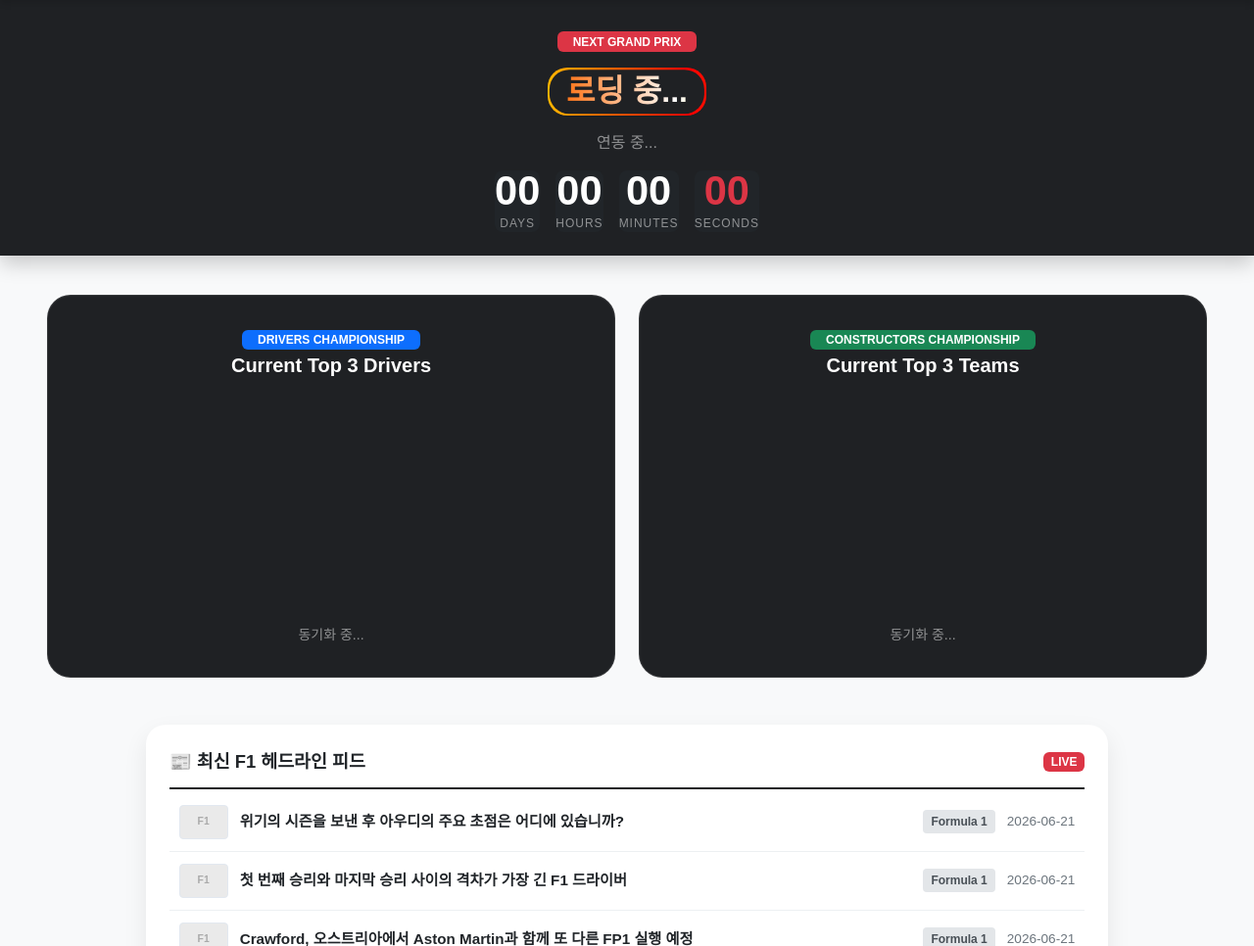
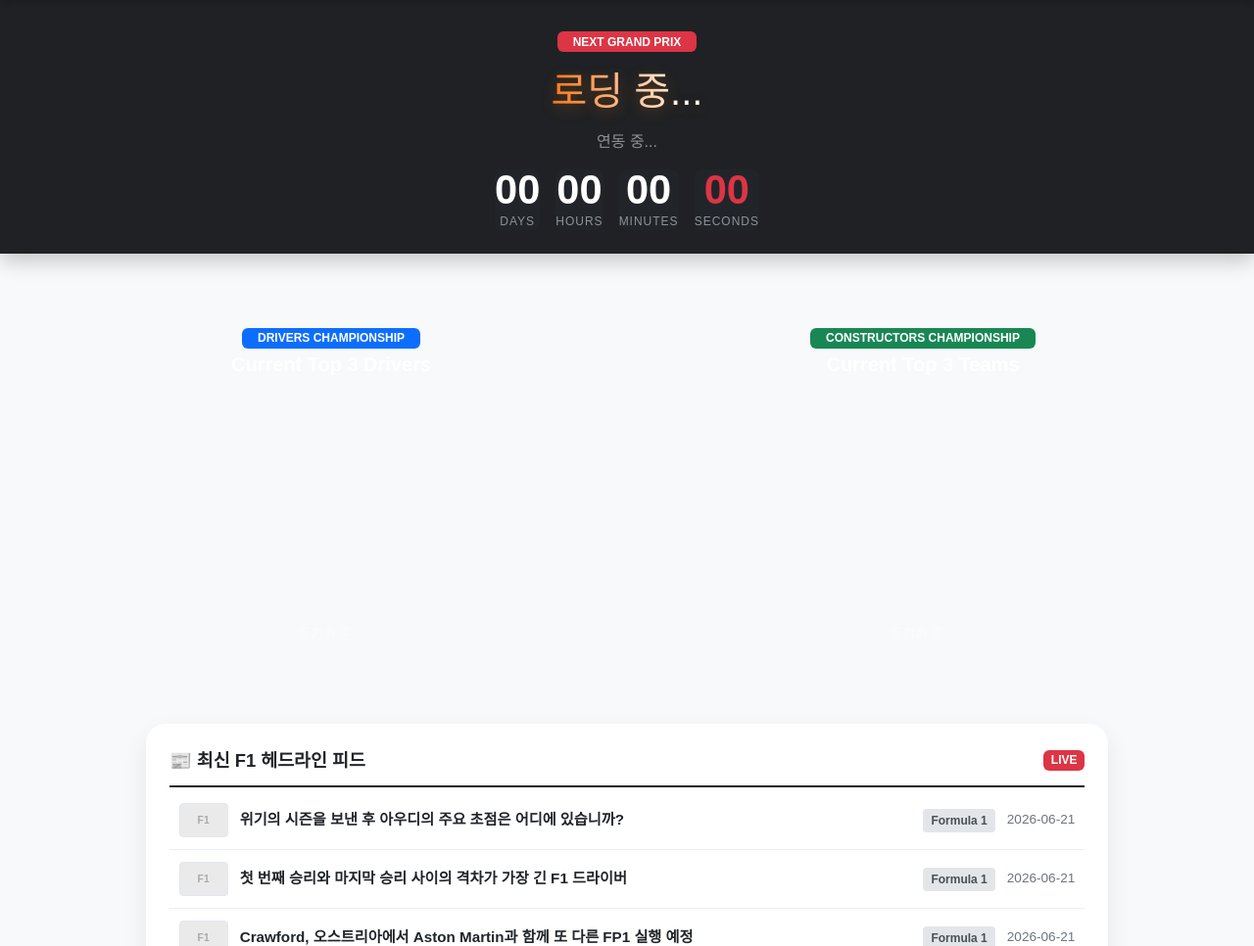
Before and after one commit to comp0604/f1aggregator, a Flask app: page / in a window 1280 px wide. Shown: the part 86-1052 px from the top of the page at 98% size. Run offline with Flask 3, Linux system fonts and the light colour scheme; data comes from the database, SQL or seed files in the repository; some libraries are stand-ins or nearby versions.

Commit message:
CSS Tilted Card index

```diff
--- a/templates/index.html
+++ b/templates/index.html
@@ -32,65 +32,18 @@
         .dash-circuit-map { width: 100%; height: 100%; object-fit: contain; border-radius: 12px; padding: 8px; background-color: rgba(255, 255, 255, 0.95); box-shadow: 0 6px 15px rgba(0,0,0,0.3); display: none; }
 
         /* =========================================
-           ✨ 추가된 기능 1: Animated Gradient Text ✨
+           ✨ 수정된 기능: 퓨어 애니메이티드 그라데이션 텍스트
            ========================================= */
-        .animated-gradient-text {
-            position: relative;
-            margin: 0 auto;
-            display: flex;
-            max-width: fit-content;
-            flex-direction: row;
-            align-items: center;
-            justify-content: center;
-            border-radius: 1.25rem;
-            font-weight: 800;
-            backdrop-filter: blur(10px);
-            transition: box-shadow 0.5s ease-out;
-            overflow: hidden;
-            cursor: pointer;
-            /* 테두리를 따라 흐르는 배경 그라데이션 */
-            background: linear-gradient(90deg, #ff0000, #ff8700, #ffcc00, #ff0000);
-            background-size: 300% 100%;
-            animation: gradient-shift 4s infinite linear;
-        }
-
-        .animated-gradient-text.with-border {
-            padding: 0.35rem 1.2rem; /* 알약 형태 유지를 위해 좌우 패딩 증가 */
-        }
-
-        .gradient-overlay {
-            position: absolute;
-            top: 0; left: 0; right: 0; bottom: 0;
-            border-radius: inherit;
-            z-index: 0;
-            pointer-events: none;
-        }
-
-        /* 2px 테두리 두께를 제외하고 파내는 영역 (배경색과 동일하게) */
-        .gradient-overlay::before {
-            content: '';
-            position: absolute;
-            left: 50%;
-            top: 50%;
-            transform: translate(-50%, -50%);
-            width: calc(100% - 4px); /* 선 굵기 조절 (현재 2px) */
-            height: calc(100% - 4px);
-            background-color: #1f2124; /* 배너 배경색으로 투명한 듯 연출 */
-            border-radius: inherit;
-            z-index: -1;
-        }
-
-        .text-content {
+        .gradient-text-only {
             display: inline-block;
-            position: relative;
-            z-index: 2;
-            /* 글씨 자체에도 흐르는 황금/오렌지 빛 적용 */
+            /* 까만 배경 상자 없이, 글씨에만 F1 스타일의 황금/오렌지 빛이 흐릅니다 */
             background: linear-gradient(90deg, #ffffff, #ffcc00, #ff6600, #ffffff);
             background-size: 300% 100%;
             background-clip: text;
             -webkit-background-clip: text;
             color: transparent;
             animation: gradient-shift 4s infinite linear;
+            text-shadow: 0 4px 15px rgba(255, 136, 0, 0.3); /* 은은한 텍스트 글로우 추가 */
         }
 
         @keyframes gradient-shift {
@@ -106,11 +59,17 @@
         }
         .dashboard-row-card:hover { transform: translateY(-4px); box-shadow: 0 10px 30px rgba(225, 6, 0, 0.25); }
 
+        /* 🔥 핵심 수정: 배경 이미지 블러가 바깥으로 새지 않도록 완벽히 가두는 래퍼 */
+        .bg-blur-wrapper {
+            position: absolute; top: 0; left: 0; right: 0; bottom: 0;
+            border-radius: inherit; overflow: hidden; z-index: -2;
+        }
+
         .card-bg-blur {
-            position: absolute; top: 0; left: 0; right: 0; bottom: 0;
+            width: 100%; height: 100%;
             background-image: var(--bg-image, none); background-size: cover; background-position: center;
-            filter: blur(20px) brightness(0.2); transform: scale(1.1); z-index: -2;
-            transition: background-image 0.5s ease-in-out; border-radius: inherit; overflow: hidden;
+            filter: blur(20px) brightness(0.2); transform: scale(1.15); /* 스케일을 살짝 키워 테두리 빈틈 방지 */
+            transition: background-image 0.5s ease-in-out;
         }
 
         .rank-container { width: 100%; max-width: 520px; display: flex; gap: 12px; align-items: flex-end; height: 250px; margin: 0 auto; }
@@ -138,7 +97,7 @@
         .news-source-badge { background-color: #e3e6e9; color: #495057; padding: 3px 8px; border-radius: 4px; font-weight: bold; font-size: 0.75rem; }
 
         /* =========================================
-           ✨ 수정된 기능 2: 덜 퍼지는 단정한 BORDER GLOW ✨
+           ✨ BORDER GLOW (단정하게 정돈됨) ✨
            ========================================= */
         .border-glow-card {
             --edge-proximity: 0;
@@ -146,7 +105,7 @@
             --edge-sensitivity: 25;
             --color-sensitivity: calc(var(--edge-sensitivity) + 20);
             --border-radius: 24px;
-            --glow-padding: 10px; /* 💡 번짐 영역 대폭 축소 */
+            --glow-padding: 10px; /* 번짐 축소 */
             --cone-spread: 30;
             --card-bg: #1f2124;
 
@@ -155,8 +114,8 @@
             isolation: isolate;
             transform: translate3d(0, 0, 0.01px);
             border: 1px solid rgba(255, 255, 255, 0.1);
-            background: var(--card-bg);
-            overflow: visible;
+            background: transparent; /* 배경 래퍼를 사용하므로 투명 처리 */
+            overflow: visible; /* 밖으로 퍼지는 빛만 허용 */
         }
 
         .border-glow-card::before,
@@ -246,7 +205,7 @@
             position: absolute;
             inset: var(--glow-padding);
             border-radius: inherit;
-            /* 💡 바깥으로 붕 뜨는 블러를 대폭 날리고 선명하게 밀착시켰습니다. */
+            /* 더 날렵하고 타이트한 테두리 글로우 */
             box-shadow:
                 inset 0 0 0 1px var(--glow-color, hsl(200 100% 70% / 100%)),
                 inset 0 0 2px 0 var(--glow-color-60, hsl(200 100% 70% / 60%)),
@@ -276,10 +235,7 @@
             <div class="d-flex flex-column align-items-center text-center gap-2 mx-auto">
                 <span class="badge bg-danger px-3 py-1.5 mt-2">NEXT GRAND PRIX</span>
 
-                <div class="animated-gradient-text with-border my-2">
-                    <div class="gradient-overlay"></div>
-                    <h1 id="dash-race-name" class="text-content fs-2 m-0 fw-bold">로딩 중...</h1>
-                </div>
+                <h1 id="dash-race-name" class="fs-1 m-0 my-2 gradient-text-only">로딩 중...</h1>
 
                 <p id="dash-race-circuit" class="fs-6 text-white-50 m-0 mb-2">연동 중...</p>
 
@@ -302,7 +258,9 @@
         <div class="row g-4 mb-5">
             <div class="col-lg-6">
                 <div id="card-driver" class="card dashboard-row-card border-glow-card h-100" onclick="location.href='/standings'">
-                    <div class="card-bg-blur"></div>
+                    <div class="bg-blur-wrapper">
+                        <div class="card-bg-blur"></div>
+                    </div>
                     <div class="edge-light"></div>
                     <div class="row-content-rank border-glow-inner">
                         <div>
@@ -318,7 +276,9 @@
 
             <div class="col-lg-6">
                 <div id="card-team" class="card dashboard-row-card border-glow-card h-100" onclick="location.href='/standings'">
-                    <div class="card-bg-blur"></div>
+                    <div class="bg-blur-wrapper">
+                        <div class="card-bg-blur"></div>
+                    </div>
                     <div class="edge-light"></div>
                     <div class="row-content-rank border-glow-inner">
                         <div>
@@ -425,6 +385,7 @@
                     .then(data => {
                         const imgUrl = data.originalimage?.source || data.thumbnail?.source;
                         if (imgUrl) {
+                            // 💡 이미지가 할당되는 타겟을 .card-bg-blur 로 명확히 지정
                             document.getElementById(elementId).querySelector('.card-bg-blur').style.setProperty('--bg-image', `url('${imgUrl}')`);
                         }
                     }).catch(err => console.error(err));
@@ -455,7 +416,6 @@
                     let nextRace = races.find(r => new Date(r.date + (r.time ? 'T' + r.time : '')) > new Date());
                     if (!nextRace) nextRace = races[races.length - 1];
 
-                    // ✨ 그랑프리 이름 업데이트
                     document.getElementById("dash-race-name").innerText = nextRace.raceName.replace("Grand Prix", "GP");
                     document.getElementById("dash-race-circuit").innerText = nextRace.Circuit.Location.locality;
 
```
